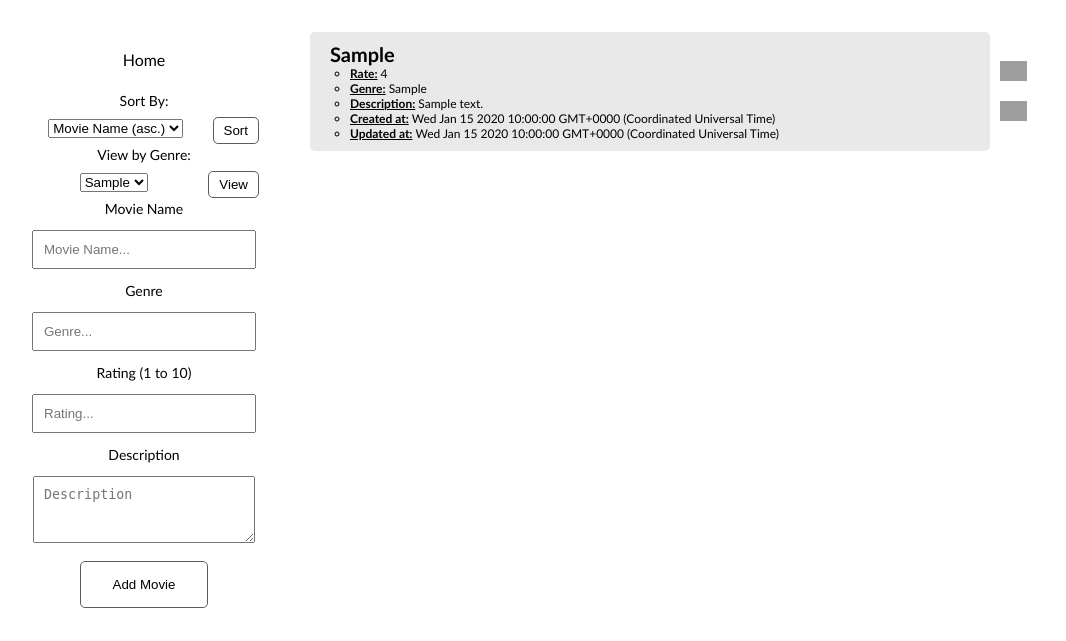
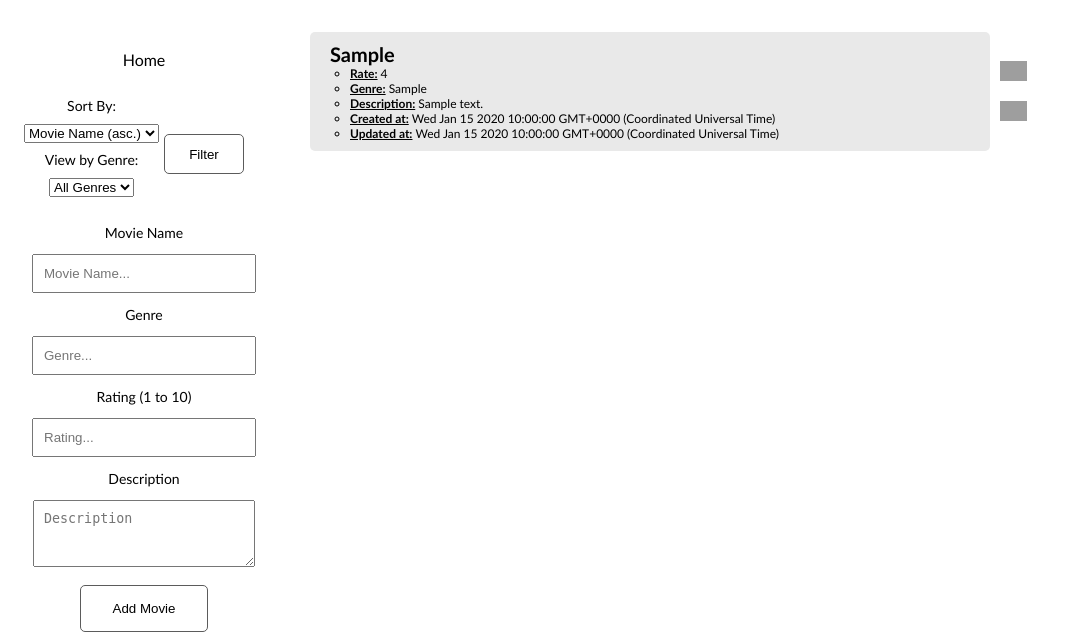
Before and after one commit to jenniferlai43/movie-rating-system, a Node server app: page / in a window 1280 px wide. Shown: the part 60-701 px from the top of the page, without its empty margins (0-1066 px from the left). Run offline with Node 20, Linux system fonts and the light colour scheme; tables that the repository leaves empty hold one stand-in row (values such as "Sample post"); some libraries are stand-ins or nearby versions; grey boxes are pictures that could not be loaded.

Commit message:
Changing filter methods to employ query strings instead of separate get route - issues: req.query is never an empty object even with no query strings

```diff
--- a/app/routes/movie_routes.js
+++ b/app/routes/movie_routes.js
@@ -33,7 +33,45 @@ module.exports = function(app) {
 
 	//index page
 	app.get('/', function(req, res) {
-		Rating.find({}).sort({movie: 'ascending'}).exec(function(err, movies) {
+		var sortParameter = {};
+		var genreFind = {};
+		console.log(req.query);
+		if (req.query === null)
+		{
+			console.log('-----------empty');
+		}
+		else
+		{
+			console.log('-----------not empty');
+			var sortMethod = req.query.sortMethod;
+			var genreType = req.query.genreType;
+
+			console.log("go:"+ genreType);
+			if (genreType!="All-Genres")
+			{
+				genreFind = {genre: genreType};
+			}
+			console.log("gf" + genreFind);
+			var sortParameter;
+			if (sortMethod === "md") //sort by movie descending
+			{
+				sortParameter = {movie: 'descending'};
+			}
+			else if (sortMethod === "ma") //sort by movie name ascending
+			{
+				sortParameter = {movie: 'ascending'};
+			}
+			else if (sortMethod === "rd") //sort by rate descending
+			{
+				sortParameter = {rate: 'descending'};
+			}
+			else if (sortMethod === "ra") //sort by rate ascending
+			{
+				sortParameter = {rate: 'ascending'};
+			}
+			console.log("sp" + sortParameter);
+		}
+		Rating.find(genreFind).sort(sortParameter).exec(function(err, movies) {
 			if (err) {
 				res.send({'error': 'An error has occurred'});
 			}
@@ -49,13 +87,15 @@ module.exports = function(app) {
 				})
 				console.log("gl" + genreList);
 				*/
-				console.log(genreList);
+				//console.log(movies);
+				//console.log(genreList);
 				//console.log(genreList.length);
 				res.render('pages/index', {list: movies, genreList: genreList});
 			}
 		});
 	});
 
+	/*
 	app.get('/:sortMethod', function(req, res) {
 		console.log("in server");
 		const sortMethod = req.params.sortMethod;
@@ -88,6 +128,7 @@ module.exports = function(app) {
 			}
 		});
 	});
+	*/
 
 	/*
 	app.get('/view/:view', function(req, res) {
--- a/public/movie-list.js
+++ b/public/movie-list.js
@@ -29,7 +29,7 @@ $(document).ready(function(){
 		//return false;
 	}
 
-	$("#sort_button").on('click', function(){
+	$("#filter_button").on('click', function(){
 		const sortMethod = document.getElementById("sort_option").value;
 		var sortParam;
 		if (sortMethod == "md")
@@ -48,13 +48,16 @@ $(document).ready(function(){
 		{
 			sortParam = "ra";
 		}
+		const genreType = document.getElementById("view_option").value.replace(/ /g, "-");
+		console.log("jsfile" +genreType);
 		//console.log(sortMethod);
 		//console.log("sort param:" + sortParam);
 		$.ajax({
 			type: 'GET',
-			url: '/' + sortParam,
+			url: '/?sortMethod=' + sortParam + '&genreType=' + genreType,
 			success: function() {
 				var option;
+				/*
 				if(sortParam === "md")
 				{
 					option = "md";
@@ -71,7 +74,8 @@ $(document).ready(function(){
 				{
 					option = "ra";
 				}
-				location.replace('/' + sortParam);
+				*/
+				location.replace('/?sortMethod=' + sortParam + '&genreType=' + genreType);
 
 				/*
 				var optionToSelect = window.document.getElementById(option);
--- a/public/styles.css
+++ b/public/styles.css
@@ -75,16 +75,25 @@ p
     border-radius: 5px;
 }
 
-#sort_button {
-    float:right;
-    margin: 0px 5px;
-    padding: 5px 10px;
+#filter_container
+{
+    display: flex;
+    align-items: center;
 }
 
-#view_button {
-    margin: 0px 5px;
+#filter_fields
+{
+    float: left;
+}
+
+
+#filter_button {
+    width: 80px;
+    height: 40px;
+    margin: 28px 0px 5px 5px;
     padding: 5px 10px;
     float: right;
+    align-items: center;
 }
 
 .container-sidebar button:hover {
--- a/views/partials/main-sidebar.ejs
+++ b/views/partials/main-sidebar.ejs
@@ -3,6 +3,8 @@
 	<div class = "nav">
 		<a href = "/"><li>Home</li></a>
 		<!--<li id = "collapsible_trigger">Add Movie</li>-->
+		<div id = "filter_container">
+			<div id = "filter_fields">
 				<p>Sort By:</p>
 				<select id = "sort_option">
 					<option id = "ma" value = "ma">Movie Name (asc.)</option>
@@ -10,14 +12,17 @@
 					<option id = "rd" value = "rd">Rating (des.)</option>
 					<option id = "ra" value = "ra">Rating (asc.)</option>
 				</select>
-		<button id = "sort_button" type="button">Sort</button>
 				<p>View by Genre:</p>
 				<select id = "view_option">
+					<option>All Genres</option>
 					<% for(var i=0; i<genreList.length; i++) { %>
 						<option><%= genreList[i] %></option>
 					<% } %>
 				</select>
-		<button id = "view_button" type="button">View</button>
+			</div>
+			<button id = "filter_button" type = "button">Filter</button>
+		</div>
+		<br />
 		<div class = "collapse_form">
 			<!--<form action = '/movies' method = 'POST'>-->
 			<form id = "rating_input">
```
Lines whose indentation alone changed are shown as unchanged.
